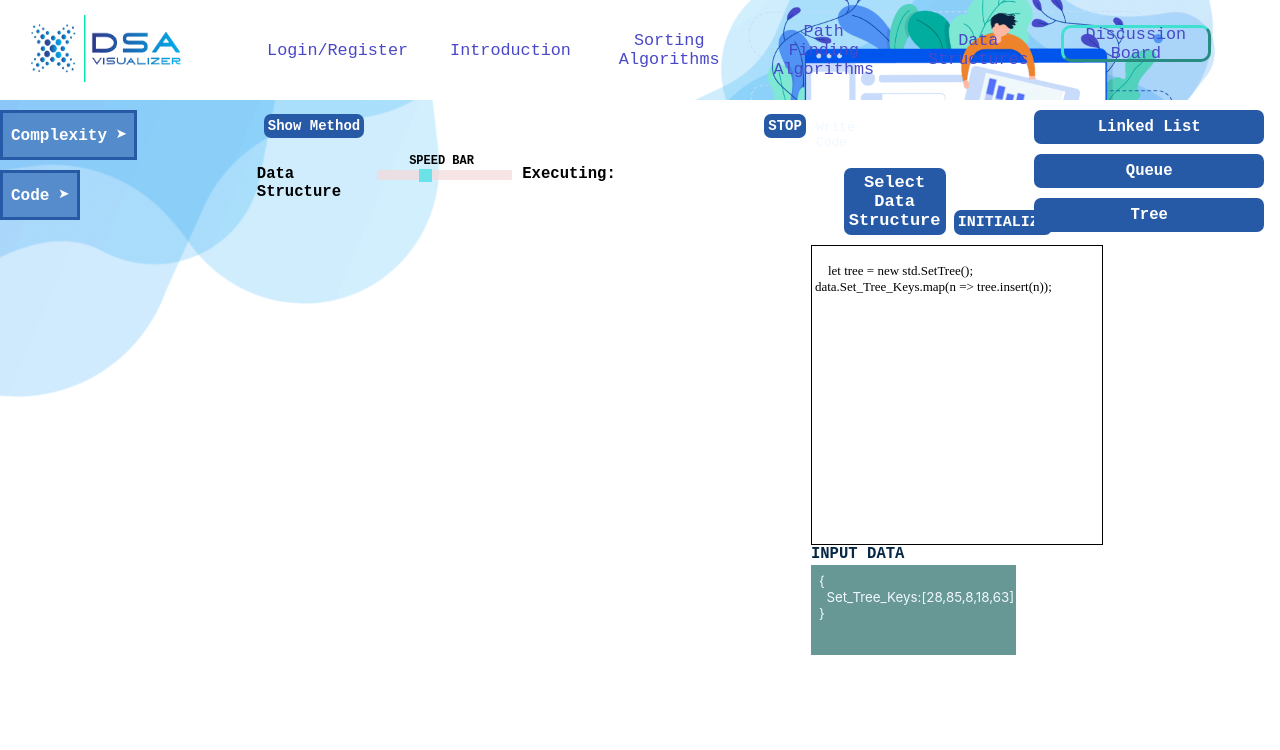
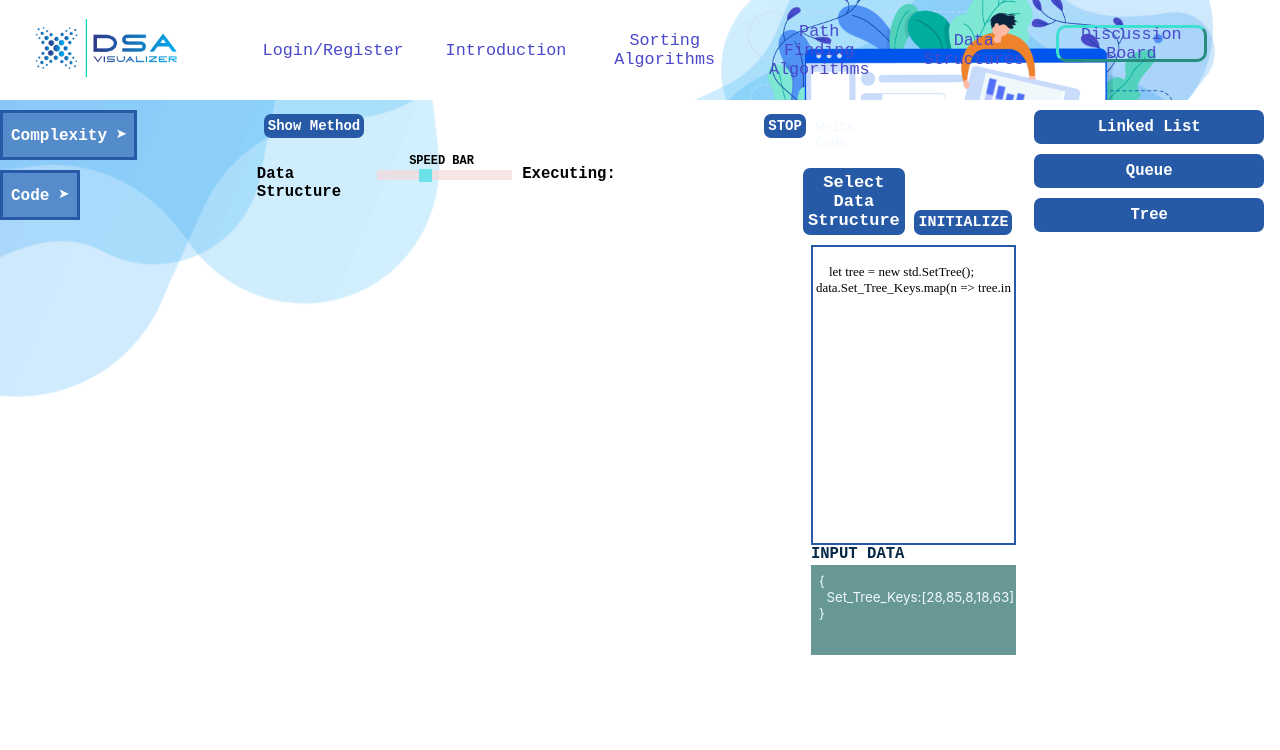
Before and after one commit to Jordiak/Visualizer, a React (Create React App) app in the folder client/: page /data-structures in a window 1280 px wide. Shown: the top 750 px of the page. Built offline with nearby package versions, Linux system fonts and the light colour scheme.

Commit message:
edited logo size and member image

```diff
--- a/client/src/App.css
+++ b/client/src/App.css
@@ -376,8 +376,8 @@ h2 {
 }
 .members-image{
   margin-left:5%;
-  width:31.75rem;
-  height:22.5rem;
+  width:34.75rem;
+  height:25.5rem;
   float:left;
   margin-top:15%;
 
--- a/client/src/components/Navbar.js
+++ b/client/src/components/Navbar.js
@@ -23,7 +23,7 @@ function Navbar() {
     <>
       <nav className='navbar'>
       <Link to='/' className='navbar-logo' onClick={closeMobileMenu}>
-      <img src={logoImage} alt='' width={163} height={70} />
+      <img src={logoImage} alt='' width={154} height={61} />
       </Link>
 
         <div className='menu-icon' onClick={handleClick}>
--- a/client/src/stylesheet/InputCode.css
+++ b/client/src/stylesheet/InputCode.css
@@ -1,11 +1,11 @@
 div.code-write {
-  width: 100%;
+  width: 70%;
   height: 50%;
   margin: 0;
   position: relative;
   float: left;
-  border-color: black;
-  border-width: 1px;
+  border-color:rgb(38,89,166);
+  border-width: 2px;
   border-style: solid;
 }
 
--- a/client/src/stylesheet/InputSection.css
+++ b/client/src/stylesheet/InputSection.css
@@ -79,6 +79,7 @@ button.input-button {
   text-align: middle;
   margin-top: 100px;
   border: none;
+  margin-left:-10%;
   color: white;
   font-size: 15px;
   cursor: pointer;
--- a/client/src/stylesheet/SampleCode.css
+++ b/client/src/stylesheet/SampleCode.css
@@ -11,7 +11,9 @@
   width: auto;
   height: auto;
   margin-top:55px;
-  margin-left:-80%;
+  margin-left:0;
+  float:right;
+  margin-right:70%;
   text-align: middle;
   border: none;
   color: white;
```
